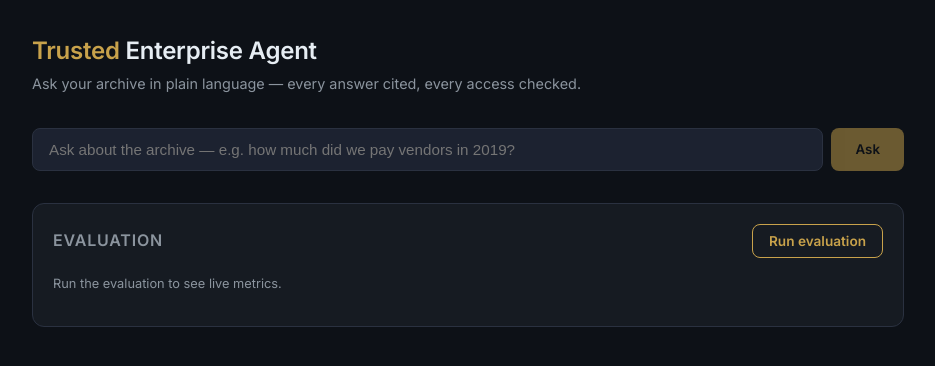
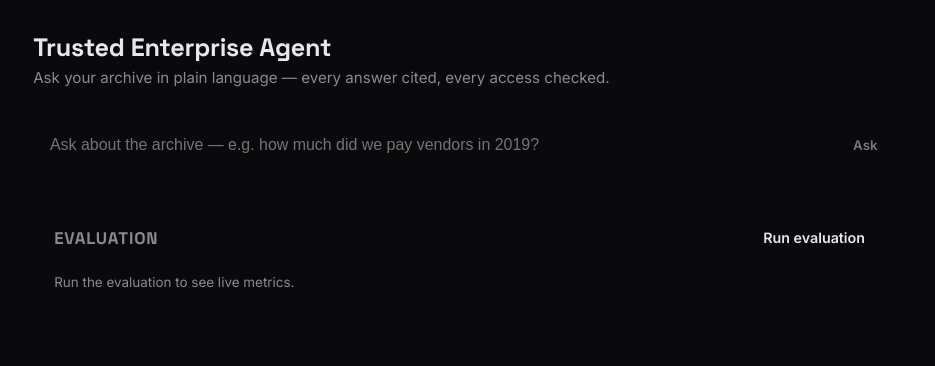
Before and after one commit to SteveDok22/jivs-hackathon-2026, an Angular app in the folder frontend/: page /app in a window 1280 px wide. Shown: the top 366 px of the page, without its empty margins (172-1107 px from the left). Built offline with nearby package versions, Linux system fonts and the light colour scheme.

Commit message:
style: update frontend styles

```diff
--- a/frontend/src/styles.scss
+++ b/frontend/src/styles.scss
@@ -1,47 +1,165 @@
-/* ── Design tokens ────────────────────────────────────────────────────
-   Grounded in JiVS branding: warm gold accent on deep ink, the palette
-   from the hackathon banners. Semantic colors carry security meaning:
-   verified (teal), redacted (amber), blocked (red). */
+/* ═══════════════════════════════════════════════════════════════════════
+   AEGIS — global theme tokens.
+   The single source of truth in code; mirrors DESIGN.md. Components read
+   these variables and never hardcode colours or fonts.
+   ═══════════════════════════════════════════════════════════════════════ */
+
 :root {
-  --ink:        #0d1117;   /* page background, deep ink */
-  --surface:    #161b22;   /* cards, panels */
-  --surface-2:  #1c2230;   /* raised elements, code blocks */
-  --border:     #2a3140;
-  --text:       #e6edf3;
-  --text-dim:   #8b949e;
+  /* ── Colour ──────────────────────────────────────────────────────── */
+  --bg:          #0a0a0c;   /* near-black, cool tint */
+  --bg-raised:   #121216;   /* cards, panels */
+  --bg-elevated: #1a1a20;   /* raised elements, code */
+  --line:        #26262e;   /* borders, dividers */
 
-  --gold:       #c8a24b;   /* JiVS brand accent */
-  --gold-soft:  #3a3016;
-  --verified:   #3fb950;   /* safe / passed */
-  --redacted:   #d29922;   /* PII redacted */
-  --blocked:    #f85149;   /* injection blocked / rejected */
+  --red:         #e5322d;   /* primary signal accent */
+  --red-deep:    #7a1518;   /* darker gradient partner */
+  --red-glow:    #ff4d4d;   /* glow / hover / active nodes */
 
-  --mono: 'JetBrains Mono', 'SF Mono', ui-monospace, monospace;
-  --sans: 'Inter', -apple-system, system-ui, sans-serif;
+  --white:       #ffffff;   /* key numbers, outlines */
+  --white-neon:  #f5f5ff;   /* neon outline base */
+
+  --text:        #e8e8ec;   /* body */
+  --text-dim:    #8a8a94;   /* secondary, labels */
+
+  --verified:    #3fb950;   /* passed */
+  --amber:       #d29922;   /* redacted / caution */
+
+  /* ── Signature gradient & neon ───────────────────────────────────── */
+  --grad-red: linear-gradient(135deg, var(--red-deep) 0%, var(--red) 100%);
+  --glow-white: 0 0 12px rgba(255, 255, 255, 0.25);
+  --glow-red:   0 0 18px rgba(229, 50, 45, 0.35);
+
+  /* ── Typography ──────────────────────────────────────────────────── */
+  --font-head: 'Space Grotesk', -apple-system, system-ui, sans-serif;
+  --font-body: 'Inter', -apple-system, system-ui, sans-serif;
+  --font-mono: 'JetBrains Mono', ui-monospace, 'SF Mono', monospace;
+
+  --fs-hero:  clamp(2.75rem, 6vw, 5.5rem);
+  --fs-h1:    clamp(2rem, 4vw, 3rem);
+  --fs-h2:    clamp(1.4rem, 2.5vw, 2rem);
+  --fs-body:  1.05rem;
+  --fs-small: 0.85rem;
+
+  /* ── Spacing (8px grid) ──────────────────────────────────────────── */
+  --space-1: 8px;   --space-2: 16px;  --space-3: 24px;  --space-4: 32px;
+  --space-6: 48px;  --space-8: 64px;  --space-12: 96px;
+
+  --maxw: 1200px;
+  --maxw-prose: 680px;
+
+  --radius: 12px;
+  --radius-lg: 20px;
+  --radius-pill: 999px;
+
+  /* ── Motion ──────────────────────────────────────────────────────── */
+  --ease: cubic-bezier(0.22, 1, 0.36, 1);
+  --dur-micro: 150ms;
+  --dur: 300ms;
+  --dur-enter: 600ms;
 }
 
-* { box-sizing: border-box; }
+/* ── Reset ─────────────────────────────────────────────────────────── */
+*, *::before, *::after { box-sizing: border-box; }
 
 html, body {
   margin: 0;
-  background: var(--ink);
+  background: var(--bg);
   color: var(--text);
-  font-family: var(--sans);
-  line-height: 1.55;
+  font-family: var(--font-body);
+  font-size: var(--fs-body);
+  line-height: 1.6;
+  -webkit-font-smoothing: antialiased;
 }
 
-@media (prefers-reduced-motion: no-preference) {
-  .fade-in { animation: fade 0.25s ease-out; }
-  @keyframes fade { from { opacity: 0; transform: translateY(4px); } to { opacity: 1; } }
+h1, h2, h3, h4 {
+  font-family: var(--font-head);
+  font-weight: 700;
+  letter-spacing: -0.02em;
+  line-height: 1.1;
+  margin: 0;
 }
 
-button {
-  font-family: inherit;
-  cursor: pointer;
-}
-button:focus-visible, input:focus-visible {
-  outline: 2px solid var(--gold);
-  outline-offset: 2px;
+/* Eyebrow / label style */
+.eyebrow {
+  font-family: var(--font-mono);
+  font-size: var(--fs-small);
+  text-transform: uppercase;
+  letter-spacing: 0.08em;
+  color: var(--text-dim);
 }
 
-code, pre { font-family: var(--mono); }
+code, pre, .mono { font-family: var(--font-mono); }
+
+a { color: inherit; text-decoration: none; }
+
+button { font-family: inherit; cursor: pointer; }
+
+/* Visible focus ring for keyboard users */
+:focus-visible {
+  outline: 2px solid var(--white);
+  outline-offset: 3px;
+}
+
+/* ── Reusable atoms ────────────────────────────────────────────────── */
+.container { max-width: var(--maxw); margin: 0 auto; padding: 0 var(--space-3); }
+
+.btn {
+  display: inline-flex;
+  align-items: center;
+  gap: var(--space-1);
+  padding: 0.8rem 1.6rem;
+  border-radius: var(--radius-pill);
+  font-weight: 600;
+  border: 1px solid transparent;
+  transition: transform var(--dur) var(--ease), box-shadow var(--dur) var(--ease);
+}
+.btn-primary {
+  background: var(--grad-red);
+  color: var(--white);
+}
+.btn-primary:hover { box-shadow: var(--glow-red); transform: translateY(-2px); }
+.btn-ghost {
+  background: transparent;
+  color: var(--text);
+  border-color: rgba(255, 255, 255, 0.3);
+}
+.btn-ghost:hover { border-color: var(--white); box-shadow: var(--glow-white); }
+
+.card {
+  background: var(--bg-raised);
+  border: 1px solid var(--line);
+  border-radius: var(--radius-lg);
+  transition: border-color var(--dur) var(--ease), box-shadow var(--dur) var(--ease);
+}
+.card:hover { border-color: var(--red); box-shadow: var(--glow-red); }
+
+.badge {
+  display: inline-flex;
+  align-items: center;
+  font-family: var(--font-mono);
+  font-size: 0.72rem;
+  font-weight: 600;
+  text-transform: uppercase;
+  letter-spacing: 0.03em;
+  padding: 0.25rem 0.7rem;
+  border-radius: var(--radius-pill);
+}
+.badge-red      { background: rgba(229, 50, 45, 0.15);  color: var(--red-glow); }
+.badge-verified { background: rgba(63, 185, 80, 0.15);  color: var(--verified); }
+.badge-amber    { background: rgba(210, 153, 34, 0.15); color: var(--amber); }
+
+/* ── Motion utilities ──────────────────────────────────────────────── */
+.reveal {
+  opacity: 0;
+  transform: translateY(16px);
+  transition: opacity var(--dur-enter) var(--ease), transform var(--dur-enter) var(--ease);
+}
+.reveal.is-visible { opacity: 1; transform: none; }
+
+@media (prefers-reduced-motion: reduce) {
+  *, *::before, *::after {
+    animation-duration: 0.01ms !important;
+    transition-duration: 0.01ms !important;
+  }
+  .reveal { opacity: 1; transform: none; }
+}
```
